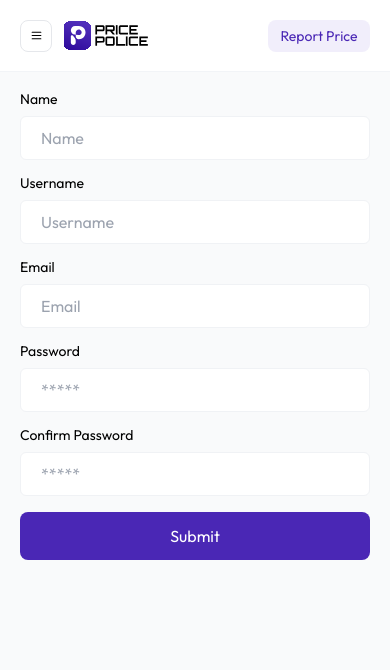
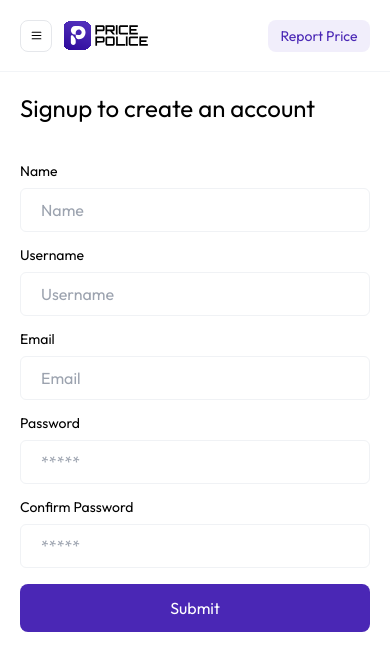
Before and after one commit to ojolowoblue/price-officer, a React (Vite) app: page /auth/signup in a window 390 px wide. Shown: the top 670 px of the page. Built offline with nearby package versions, Linux system fonts and the light colour scheme.

Commit message:
hotfix: fix mobile view

```diff
--- a/src/components/AuthWrapper.tsx
+++ b/src/components/AuthWrapper.tsx
@@ -2,7 +2,7 @@ import { useEffect } from 'react';
 import { Outlet, useNavigate } from 'react-router-dom';
 
 import useAuth from '@/hooks/useAuth';
-import AppLayout from './AppLayout';
+import Header from './Header';
 
 export default function AuthWrapper() {
   const navigate = useNavigate();
@@ -16,8 +16,12 @@ export default function AuthWrapper() {
   }, [isLoggedIn]);
 
   return (
-    <AppLayout>
-      <Outlet />
-    </AppLayout>
+    <>
+      <Header />
+
+      <div className="max-w-lg relative m-auto">
+        <Outlet />
+      </div>
+    </>
   );
 }
--- a/src/views/Signup/index.tsx
+++ b/src/views/Signup/index.tsx
@@ -44,15 +44,16 @@ export default function Signup() {
             payload: { access_token: data.data.data.tokens.access.token },
           });
 
-          navigate("/")
+          navigate('/');
         },
       },
     );
   };
 
   return (
-    <div className="p-5 flex flex-col min-h-screen bg-[#F9FAFB]">
-      <form onSubmit={handleSubmit(onSubmit)} className="flex flex-col gap-4">
+    <div className="p-5 flex flex-col min-h-screen bg-white">
+      <h1 className="text-2xl mb-10">Signup to create an account</h1>
+      <form onSubmit={handleSubmit(onSubmit)} className="flex flex-col lg:grid grid-cols-2 gap-4">
         <Input
           placeholder="Name"
           label="Name"
@@ -90,9 +91,11 @@ export default function Signup() {
           errorMessage={errors.passwordConfirm?.message}
           {...register('passwordConfirm')}
         />
-        <Button disabled={isLoading} loading={isLoading}>
-          Submit
-        </Button>
+        <div className="flex items-end">
+          <Button disabled={isLoading} loading={isLoading} fullWidth>
+            Submit
+          </Button>
+        </div>
       </form>
     </div>
   );
```
